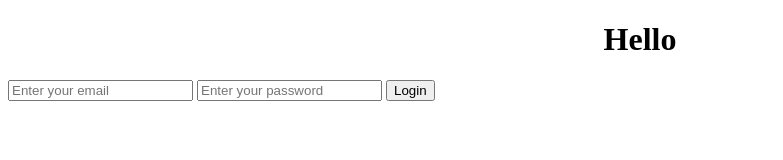
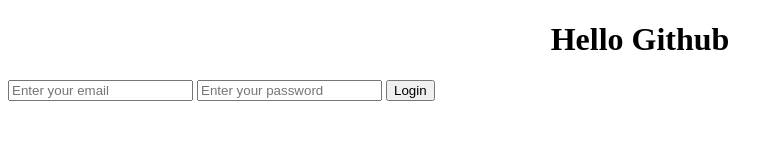
Before and after one commit to sarahashlamoun/my-new-app, a plain HTML site: page index.html in a window 1280 px wide. Shown: the whole page, without its empty margins (0-783 px from the left). Drawn offline with Linux system fonts and the light colour scheme.

Commit message:
Add Github test

```diff
--- a/index.html
+++ b/index.html
@@ -8,7 +8,7 @@
 </head>
 <body>
 <h1>
-    Hello
+    Hello  Github
 </h1>
 <form>
 <input type="email" placeholder="Enter your email">
```
